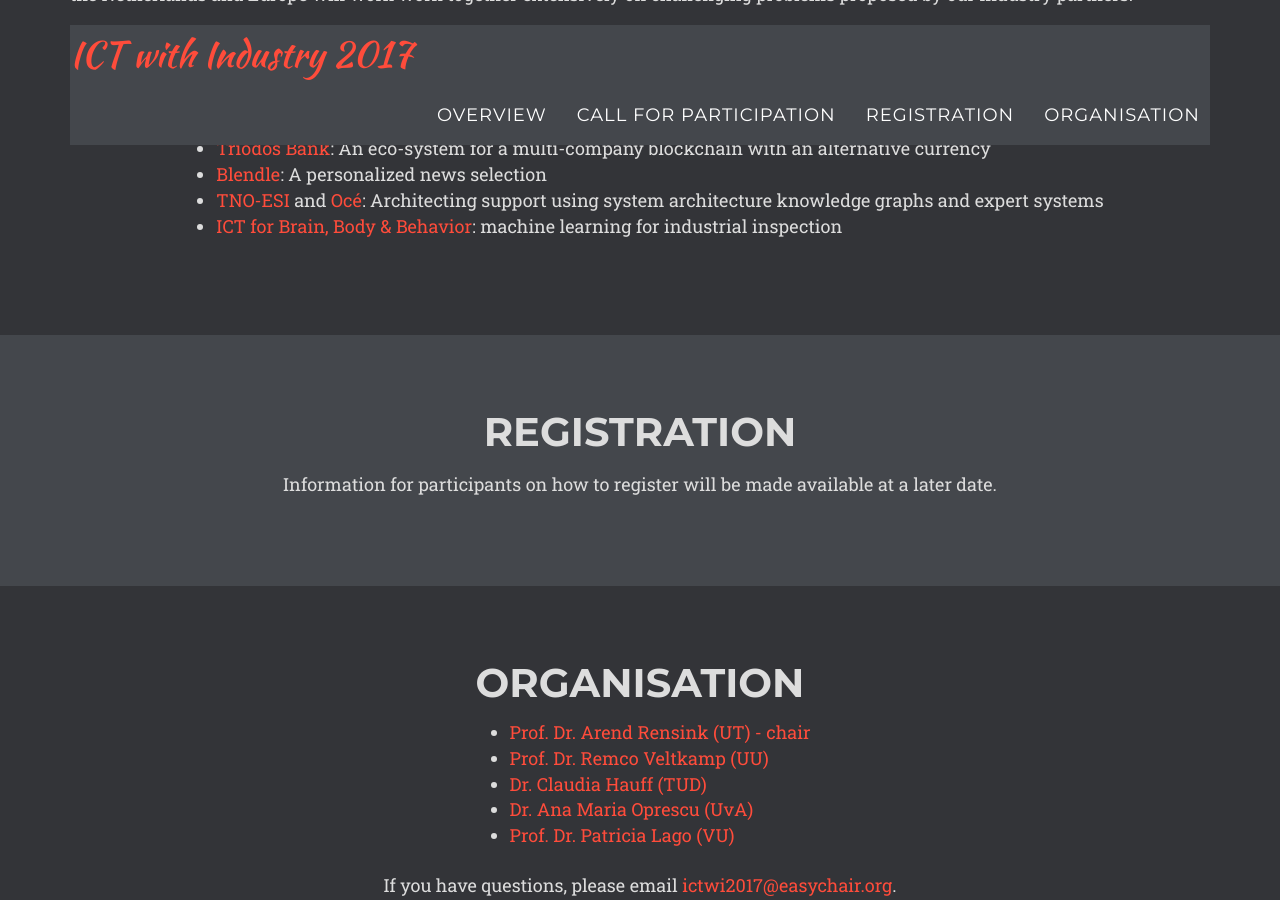
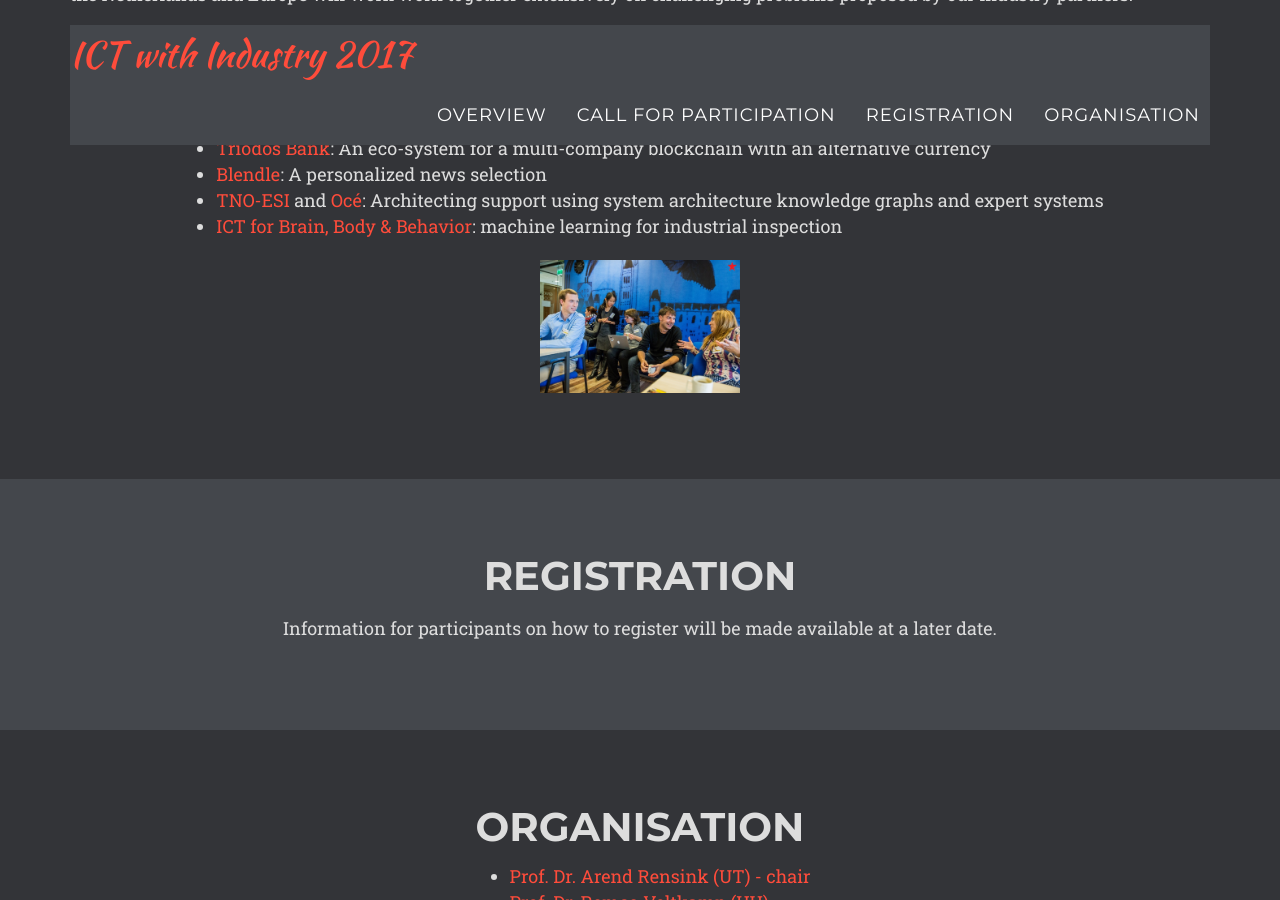
Before and after one commit to chauff/ictWI2017, a Jekyll site: the page built from index.html, in a window 1280 px wide and 900 px high, scrolled down 1709 px. Built offline with Jekyll 4.4.1, drawn with Linux system fonts in a browser that asks for light colours; some web fonts are replaced; comment, search, counter and statistics services are not loaded.

Commit message:
Update cfpa.html

```diff
--- a/_includes/cfpa.html
+++ b/_includes/cfpa.html
@@ -25,6 +25,9 @@
                                     <li><a href="http://www.i3b.org/">ICT for Brain, Body &amp; Behavior</a>: machine learning for industrial inspection</li>
                                 </ul>
                             </p>
+                            <p>
+                                <img src="../images/ict2016_1.jpg" width="200px">
+                            </p>
                     </div>
                 </div>
             </div>
```
